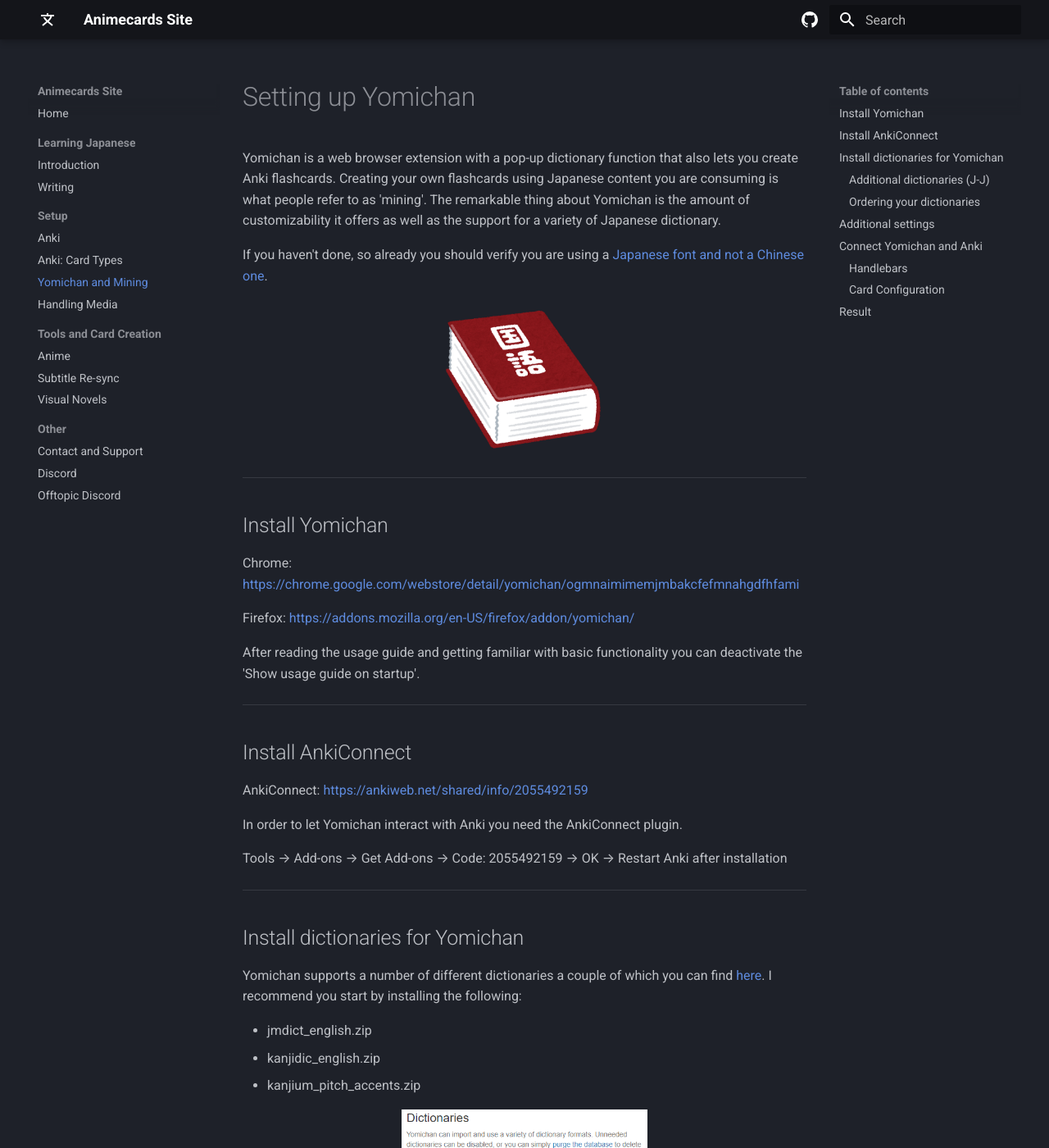
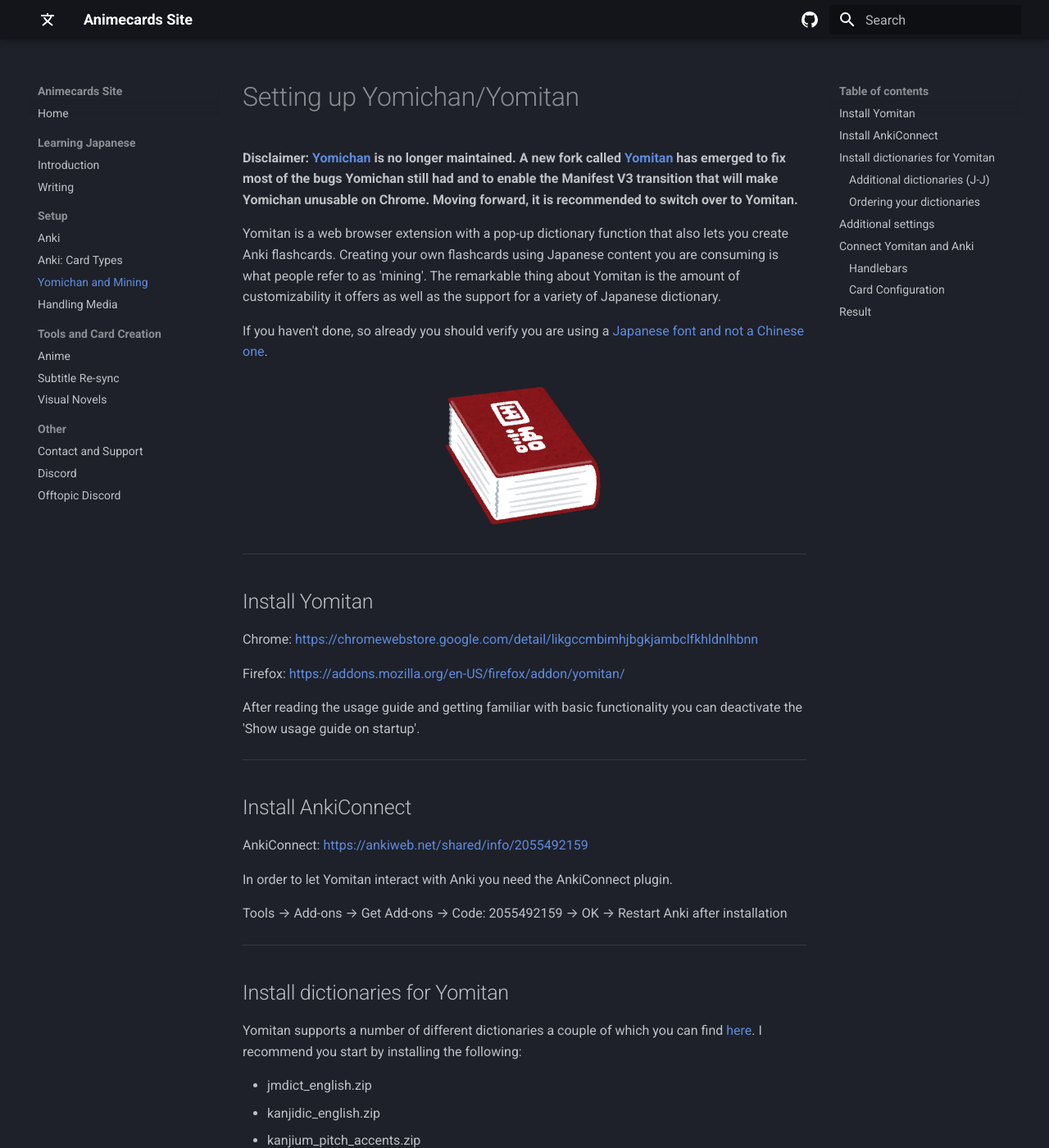
Before and after one commit to friedrich-de/AnimecardsWebsite, an MkDocs documentation site: the page built from docs/yomichansetup.md, in a window 1280 px wide and 1400 px high. Shown: the whole window at 82% size. Built offline with MkDocs 1.6.1 and Material for MkDocs 9.7.7, drawn with Linux system fonts in a browser that asks for light colours; some of the changed text lies outside the part shown.

Commit message:
Replace Yomichan with Yomitan (the latest fork)
This commit changes the setup from Yomichan to Yomitan. Wherever the text or the pictures referred to Yomichan directly, I either kept the Yomichan reference or I changed it to Yomitan/Yomichan. This notably fixes the fact you cannot download Yomichan from FooSoft directly anymore (and the myriad of bugs with it), and it makes sure the basic setup is correct. I also changed the reference to Kanji Grid because the version linked doesn't work anymore.

```diff
--- a/docs/yomichansetup.md
+++ b/docs/yomichansetup.md
@@ -1,8 +1,10 @@
-# Setting up Yomichan
+# Setting up Yomichan/Yomitan
 
-Yomichan is a web browser extension with a pop-up dictionary function that also lets you create Anki flashcards.
+**Disclaimer: [Yomichan](https://foosoft.net/projects/yomichan/) is no longer maintained. A new fork called [Yomitan](https://github.com/themoeway/yomitan) has emerged to fix most of the bugs Yomichan still had and to enable the Manifest V3 transition that will make Yomichan unusable on Chrome. Moving forward, it is recommended to switch over to Yomitan.**
+
+Yomitan is a web browser extension with a pop-up dictionary function that also lets you create Anki flashcards.
 Creating your own flashcards using Japanese content you are consuming is what people refer to as 'mining'. The
-remarkable thing about Yomichan is the amount of customizability it offers as well as the support for a variety of
+remarkable thing about Yomitan is the amount of customizability it offers as well as the support for a variety of
 Japanese dictionary.
 
 If you haven't done, so already you should verify you are using
@@ -14,11 +16,11 @@
 
 ---
 
-## Install Yomichan
+## Install Yomitan
 
-Chrome: <https://chrome.google.com/webstore/detail/yomichan/ogmnaimimemjmbakcfefmnahgdfhfami>
+Chrome: <https://chromewebstore.google.com/detail/likgccmbimhjbgkjambclfkhldnlhbnn>
 
-Firefox: <https://addons.mozilla.org/en-US/firefox/addon/yomichan/>
+Firefox: <https://addons.mozilla.org/en-US/firefox/addon/yomitan/>
 
 After reading the usage guide and getting familiar with basic functionality you can deactivate the 'Show usage guide on
 startup'.
@@ -29,15 +31,15 @@
 
 AnkiConnect: <https://ankiweb.net/shared/info/2055492159>
 
-In order to let Yomichan interact with Anki you need the AnkiConnect plugin.
+In order to let Yomitan interact with Anki you need the AnkiConnect plugin.
 
 Tools → Add-ons → Get Add-ons → Code: 2055492159 → OK → Restart Anki after installation
 
 ---
 
-## Install dictionaries for Yomichan
+## Install dictionaries for Yomitan
 
-Yomichan supports a number of different dictionaries a couple of which you can
+Yomitan supports a number of different dictionaries a couple of which you can
 find [here](https://foosoft.net/projects/yomichan/index.html#dictionaries). I recommend you start by installing the
 following:
 
@@ -47,11 +49,11 @@
 
 <figure>
   <img src="/images/installdictionary.gif" width="300"/>
-  <figcaption>Importing a dictionary into Yomichan.</figcaption>
+  <figcaption>Importing a dictionary into Yomichan/Yomitan.</figcaption>
 </figure>
 
 If you want to import your own dictionaries you can
-use [Yomichan Import](https://foosoft.net/projects/yomichan-import/). This tool makes it easy to get an updated version
+use [Yomitan Import](https://github.com/themoeway/yomitan-import). This tool makes it easy to get an updated version
 of JMdict for example.
 
 ---
@@ -110,7 +112,7 @@
 
 <figure>
   <img src="/images/yomichanentry.jpg" width="500"/>
-  <figcaption>Yomichan scan.</figcaption>
+  <figcaption>Yomitan scan.</figcaption>
 </figure>
 
 ---
@@ -118,14 +120,14 @@
 ## Additional settings
 
 You should change the `Maximum number of child popups` to something other than zero. This enables you scan
-words inside the Yomichan popup. Very useful when combined with J-J dictionaries. You have to tick
+words inside the Yomitan popup. Very useful when combined with J-J dictionaries. You have to tick
 `Allow scanning popup content` first to see this option.
 
 ![Additional results in Yomichan](images/additionalresults.jpg)
 
 ---
 
-## Connect Yomichan and Anki
+## Connect Yomitan and Anki
 
 Tick 'Enable Anki integration'.
 
@@ -145,13 +147,13 @@
 
 ### Card Configuration
 
-See [GitHub page](https://github.com/friedrich-de/Basic-Mining-Deck) for the recommended Yomichan fields/templates.
+See [GitHub page](https://github.com/friedrich-de/Basic-Mining-Deck) for the recommended Yomichan/Yomitan fields/templates.
 
 ---
 
 ## Result
 
-You can now very easily create basic word cards by hovering over a word with Yomichan and pressing the + button. If
+You can now very easily create basic word cards by hovering over a word with Yomitan and pressing the + button. If
 pitch accent information is available it will also be present.
 
 
```
Also changed, not shown: docs/ankicards.md (+1 -1 lines), docs/ankisetup.md (+5 -3 lines), docs/learningjapanese.md (+1 -1 lines), docs/minefromanime.md (+7 -7 lines), docs/visualnovels.md (+6 -6 lines).
